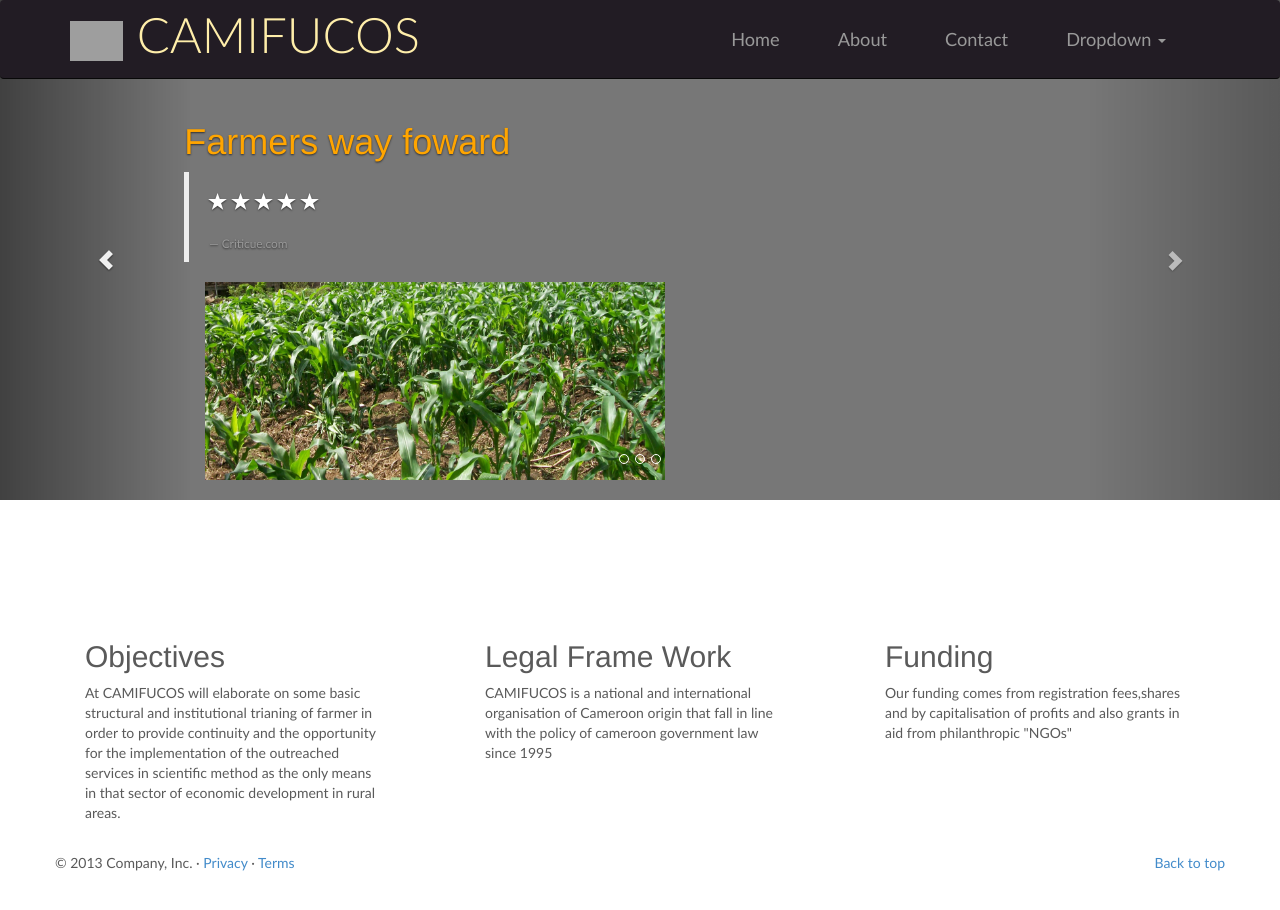
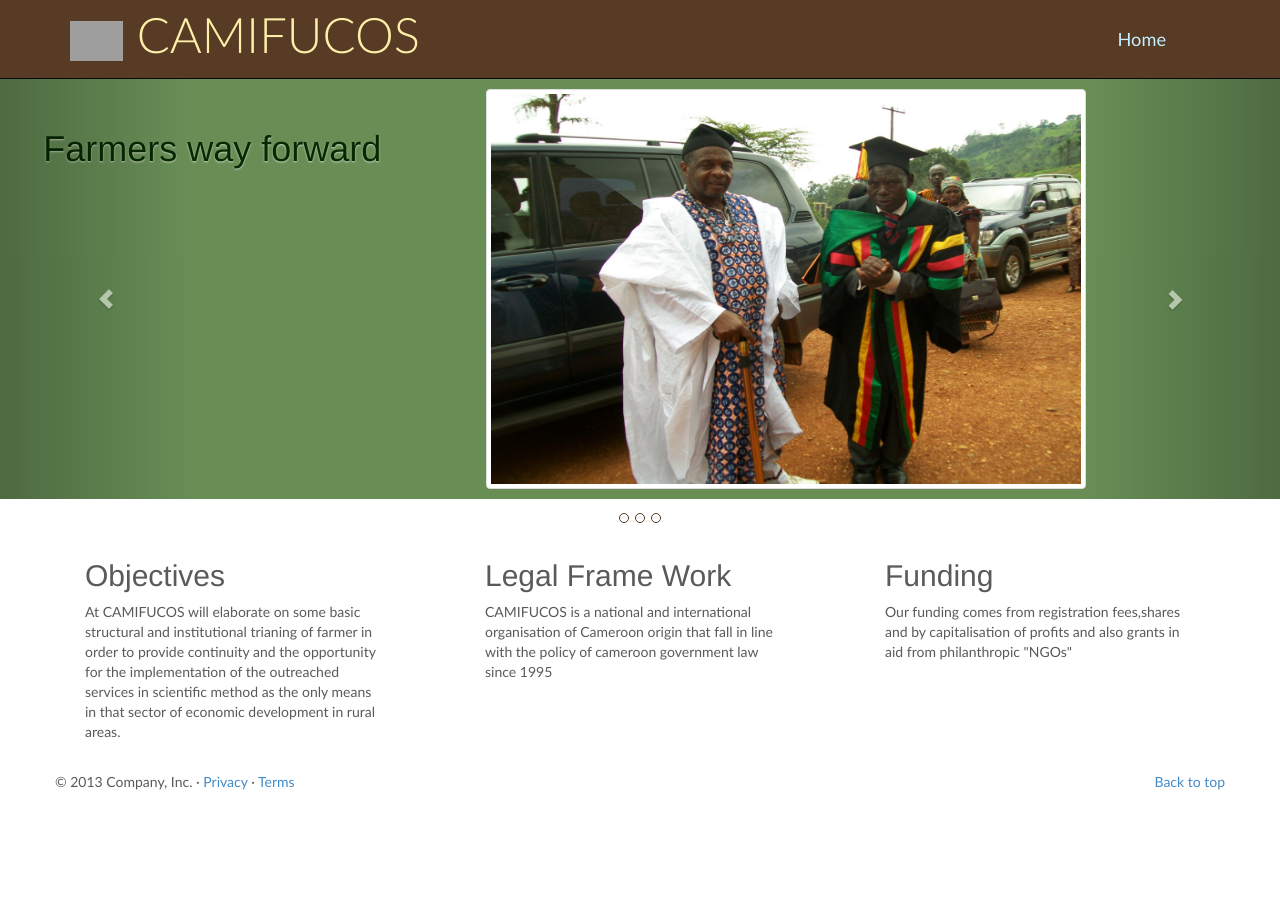
Before and after one commit to ankwenti/camifucos, a plain HTML site: page index.html in a window 1280 px wide. After the commit the page ends 842 px from the top, so only its background shows below. Drawn offline with Linux system fonts and the light colour scheme; grey boxes are pictures that could not be loaded.

Commit message:
changed style

```diff
--- a/app.css
+++ b/app.css
@@ -20,14 +20,20 @@
   src: local('Lato Light Italic'), local('Lato-LightItalic'), url(fonts/lato-light-italic.woff) format('woff');
 }
 
+
 body{
 	/*padding-top: 75px;*/
 	font-family: 'Lato', sans-serif !important;
+	padding-top: 79px;
 }
 
 .icon-logo{
 	height:40px;
 	/*margin-top: -13px;*/
+}
+
+.navbar-wrapper .navbar {
+border-radius: 0px;
 }
 
 .navbar-inverse{
@@ -48,23 +54,95 @@ body{
 
 .nav li a{
 	padding: 29px;
+	color:#C5EEFF;
+}
+
+.nav.navbar-nav li a{
+	padding: 29px;
+	color:#C5EEFF;
 }
 
 h1{
 color:orange;
 text-align:left;
 }
+
+
+#myCarousel{
+	height: 400px;
+	margin-bottom: 0px;
+}
+
+
+.navbar{
+	background-color: #573B24;
+}
+
+.carousel .item {
+height: 420px;
+padding:10px;
+background-color: #688E56;
+}
+
+.carousel-text-box{
+	padding:20px;
+	padding-left: 60px;
+	/*text-shadow:0 1px 2px rgba(173,190,166,1);*/
+	text-shadow:0 1px 2px rgba(255,255,255,.6);
+	/*text-shadow:0 1px 2px rgba(0,0,0,0.8);*/
+}
+
+.carousel-text{
+	color:#062A00;
+}
+
+.carousel-text a{
+	color: #F8FBFC;
+	text-shadow:0 1px 2px rgba(0,0,0,0.6);
+}
+
+.carousel-indicators {
+bottom: -60px;
+/*background-color:#000;*/
+}
+
+.carousel-indicators li {
+	border:solid 1px #573B24;
+}
+
+.carousel-indicators .active {
+	background-color:#573B24;
+}
+
+.carousel-control{
+	height:420px;
+}
+
 .img-profile{
 	max-width: 100px;
 
+}
+.img-small{
+	width:600px;
+	height:400px;
+}
+
+.no-padding{
+  padding:0px !important;
 }
 
 .img-thumb{
 	max-width:460px;
 }
 
+
+
 p{
 	font-size: 14px;
+}
+
+.marketing{
+	padding-top: 60px;
 }
 
 .marketing .text{
--- a/index.html
+++ b/index.html
@@ -50,7 +50,7 @@
             <div class="navbar-collapse collapse">
               <ul class="nav navbar-nav pull-right">
                 <li class=""><a href="#">Home</a></li>
-                <li><a href="about.html">About</a></li>
+                <!-- <li><a href="about.html">About</a></li>
                 <li><a href="contact us.html">Contact</a></li>
                 <li class="dropdown">
                   <a href="#" class="dropdown-toggle" data-toggle="dropdown">Dropdown <b class="caret"></b></a>
@@ -63,7 +63,7 @@
                     <li><a href="#">Separated link</a></li>
                     <li><a href="#">One more separated link</a></li>
                   </ul>
-                </li>
+                </li> -->
               </ul>
             </div>
           </div>
@@ -82,62 +82,48 @@
         <li data-target="#myCarousel" data-slide-to="2"></li>
       </ol>
       <div class="carousel-inner">
+
         <div class="item active" style="">
           <div class="container">
-            <div class="carousel-caption" style="bottom:-10px;">
               <div class="row">
-                <div class="col-md-6 text-left">
-                  <h1>Farmers way foward</h1>
-                  <!-- <p>We build beautiful websites</p> -->
-                  <blockquote>
-                    <h4 class="stars">
-                      <span class="glyphicon glyphicon-star"></span>
-                      <span class="glyphicon glyphicon-star"></span>
-                      <span class="glyphicon glyphicon-star"></span>
-                      <span class="glyphicon glyphicon-star"></span>
-                      <span class="glyphicon glyphicon-star"></span>
-                    </h4>
-                    <p><!-- I really like the design. Color scheme is warm and pleasant to the eye. Layout clear and readable. From first look it's obvious what the service is about. Intuitive menu. Clear call to action. --></p>
-                    <small>Criticue.com</small>
-                  </blockquote>
+                <div class="col-md-5 carousel-text-box">
+
+                  <h1 class="carousel-text">Farmers way forward</h1>
 
                 </div>
-                <div class="col-md-8">
-                  <img class="img-thumb" src="img/100_0924.JPG">
+                <div class="col-md-7">
+                  <img class="img-small img-thumbnail" src="img/100_0972.JPG">
                 </div>
               </div>
-            </div>
           </div>
         </div>
+
         <div class="item" style="">
           <div class="container">
-            <div class="carousel-caption" style="bottom:-10px;">
               <div class="row">
-              <div class="col-md-7 text-left">
-                  <img class="img-thumb-md" src="img/100_0924.JPG">
+                <div class="col-md-5 text-left carousel-text-box">
+                    <h1 class="carousel-text">100% Organic</h1>
                 </div>
-                <div class="col-md-5 text-left">
-                  <h1>100% Organic</h1>
-                  <!-- <p>We can improve your workflow</p> -->
-
+                <div class="col-md-7">
+                    <img class="img-small img-thumbnail" src="img/100_0924.JPG">
                 </div>
-
               </div>
-            </div>
           </div>
         </div>
+
         <div class="item ">
           <div class="container">
-            <div class="carousel-caption" style="padding-bottom:0px;margin-bottom:-20px;padding-top:0px;">
               <div class="row">
-                <div class="col-md-12">
-                  <h2 class="text-center" style="margin-bottom:50px;"> our rice planting <a href="#services"> Services</a></h2>
-                  <img class="img-large" src="img/100_1177.JPG">
+                <div class="col-md-5 carousel-text-box">
+                  <h1 class="carousel-text">Rice planting <a href="#"> Services</a></h1>
+                </div>
+                <div class="col-md-7">
+                  <img class="img-small img-thumbnail" src="img/100_1177.JPG">
                 </div>
               </div>
-            </div>
           </div>
         </div>
+
       </div>
       <a class="left carousel-control" href="#myCarousel" data-slide="prev"><span class="glyphicon glyphicon-chevron-left"></span></a>
       <a class="right carousel-control" href="#myCarousel" data-slide="next"><span class="glyphicon glyphicon-chevron-right"></span></a>
@@ -152,9 +138,6 @@
 
 
     <div class="container marketing">
-      <div class="section_header">
-
-            </div>
 
       <!-- Three columns of text below the carousel -->
       <div class="row">
```
